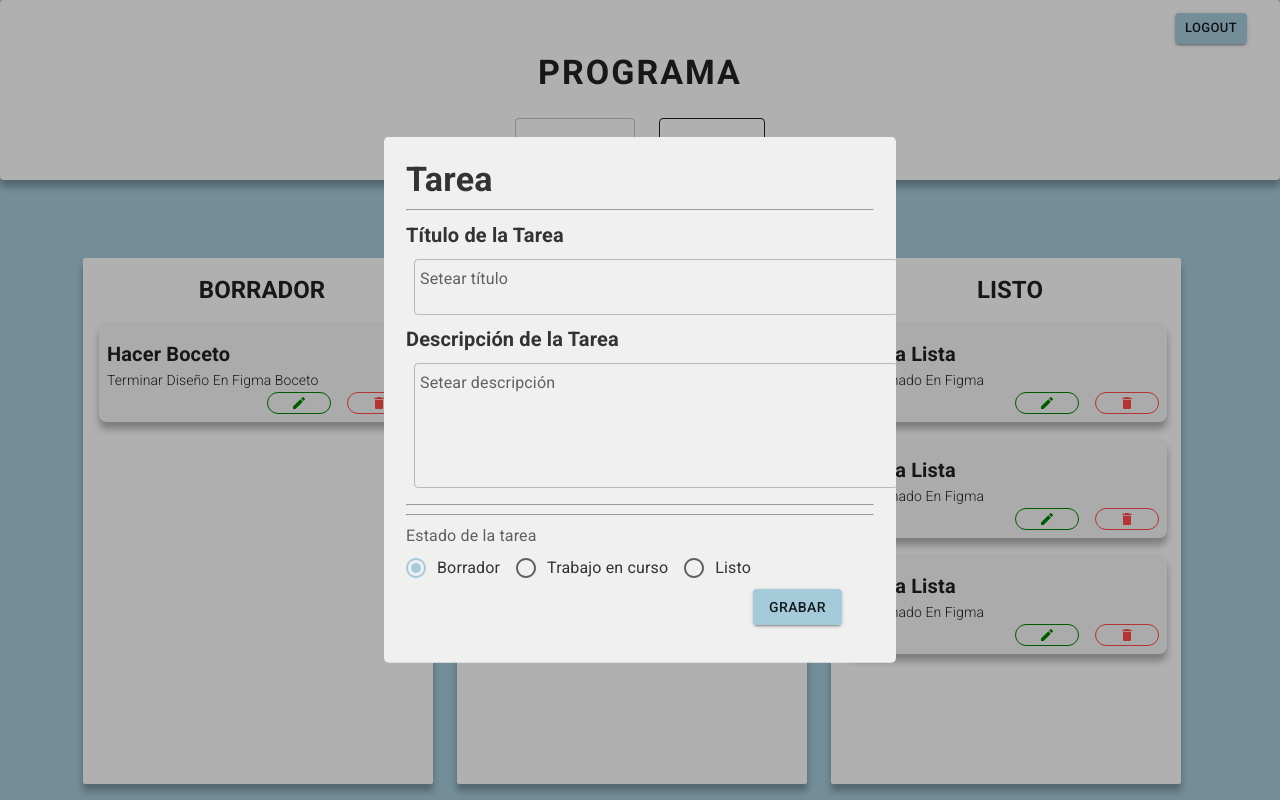
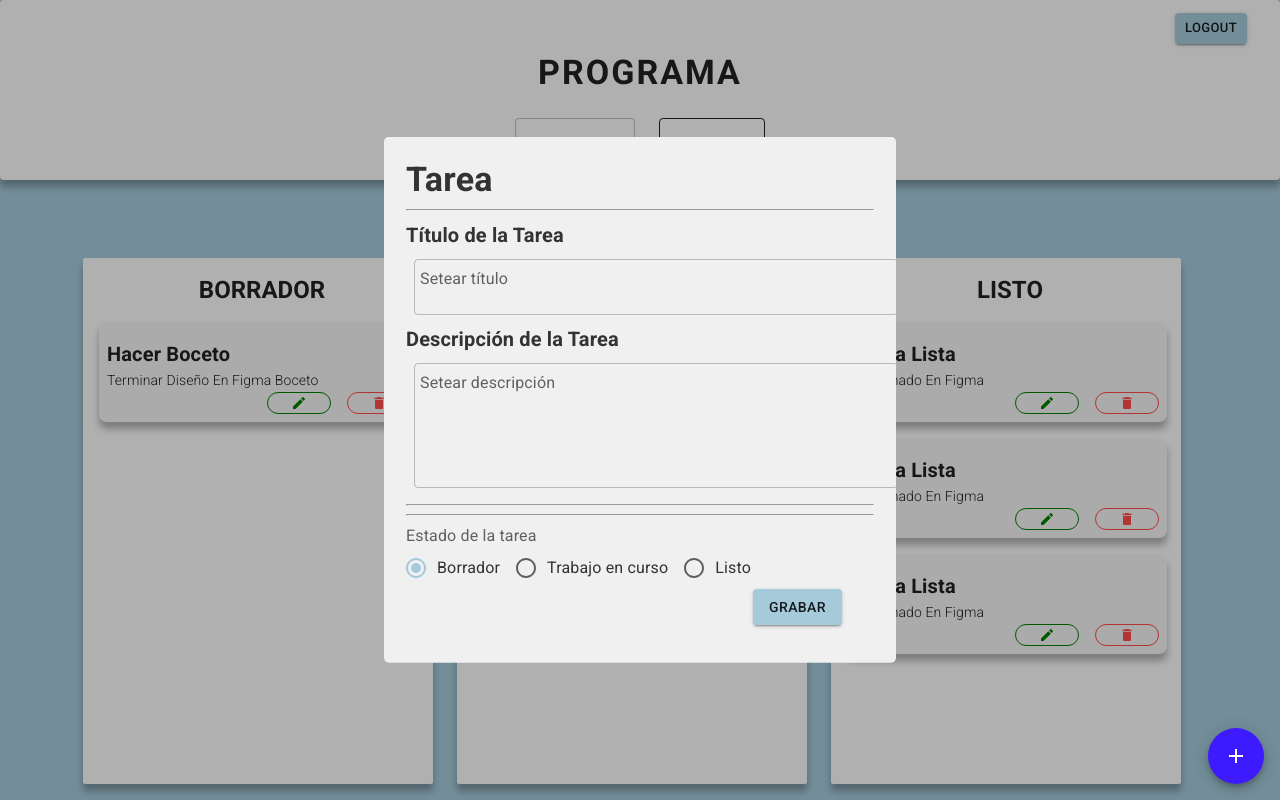
Before and after one commit to CJ-arg/mern-challenge, a React (Vite) app: page / in a window 1280 px wide. Built offline with nearby package versions, Linux system fonts and the light colour scheme; sample sign-in values are in the browser's storage.

Commit message:
task FAD

```diff
--- /dev/null
+++ b/src/components/FabAddNew.tsx
@@ -0,0 +1,17 @@
+import React from "react";
+import { Fab } from "@mui/material";
+import AddIcon from "@mui/icons-material/Add";
+
+const FabAddNew = () => {
+  return (
+    <Fab
+      color="secondary"
+      aria-label="add"
+      sx={{ position: "fixed", bottom: 16, right: 16 }}
+    >
+      <AddIcon />
+    </Fab>
+  );
+};
+
+export default FabAddNew;
--- a/src/components/TasksList.tsx
+++ b/src/components/TasksList.tsx
@@ -1,6 +1,7 @@
 import { Grid } from "@mui/material";
 import TaskCard from "./TaskCard";
 import { TaskModal } from "./TaskModal";
+import FabAddNew from "./FabAddNew";
 
 export const TasksList = () => {
   return (
@@ -16,6 +17,7 @@ export const TasksList = () => {
       <TaskCard title="TRABAJO EN CURSO" />
       <TaskCard title="LISTO" />
       <TaskModal />
+      <FabAddNew />
     </Grid>
   );
 };
```
